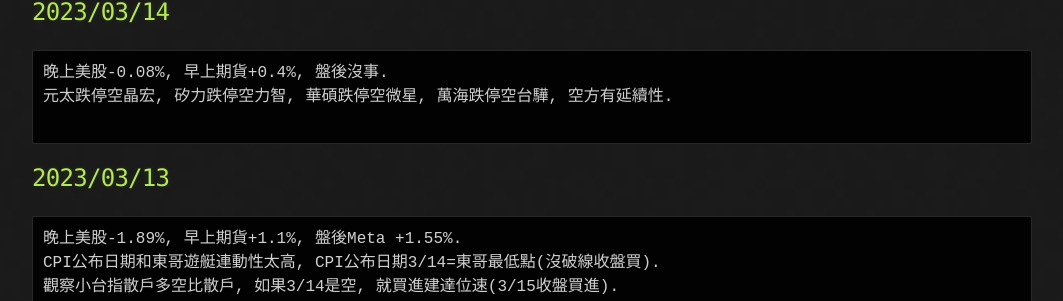
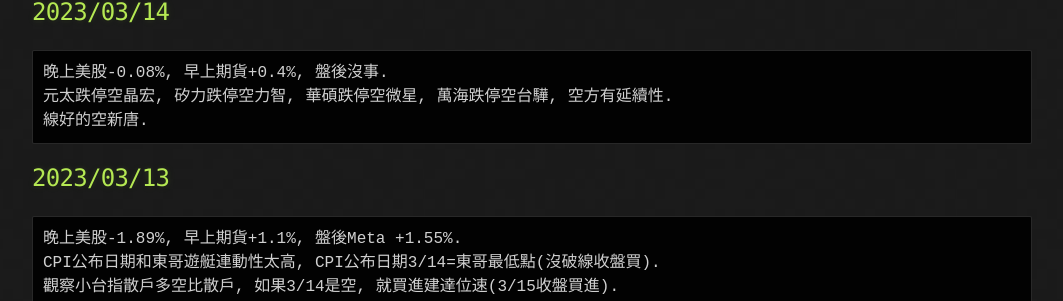
Before and after one commit to lepg5487/Stock_God, a Jekyll site: the page built from index.md, in a window 1280 px wide and 900 px high, scrolled down 468 px. Shown: the part 196-497 px from the top of the window, without its empty margins (108-1171 px from the left). Built offline with Jekyll 4.4.1, drawn with Linux system fonts in a browser that asks for light colours; our own code applies the rules of GitHub Pages for plain Markdown files.

Commit message:
Update index.md

````diff
--- a/index.md
+++ b/index.md
@@ -26,7 +26,7 @@ layout: testlayouts
 ```
 晚上美股-0.08%, 早上期貨+0.4%, 盤後沒事.
 元太跌停空晶宏, 矽力跌停空力智, 華碩跌停空微星, 萬海跌停空台驊, 空方有延續性.
-
+線好的空新唐.
 ```
 
 ## 2023/03/13
````
